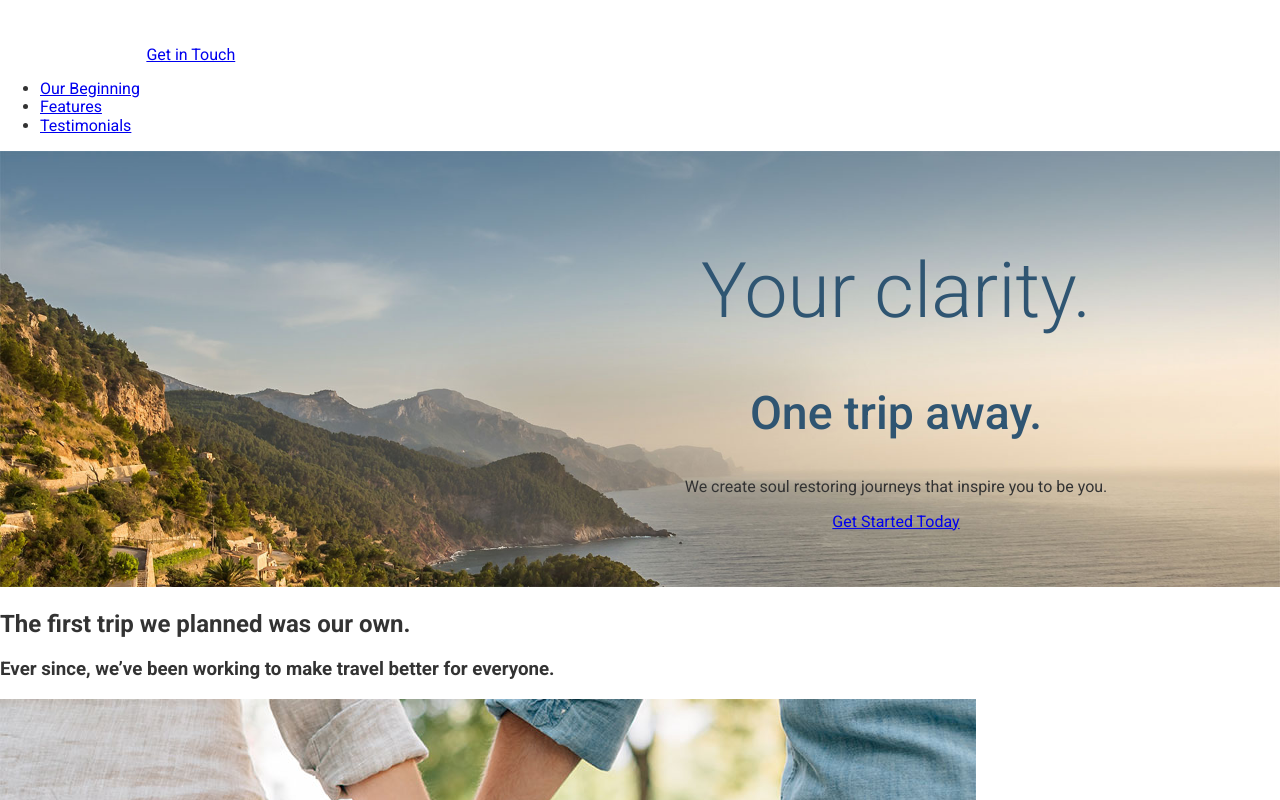
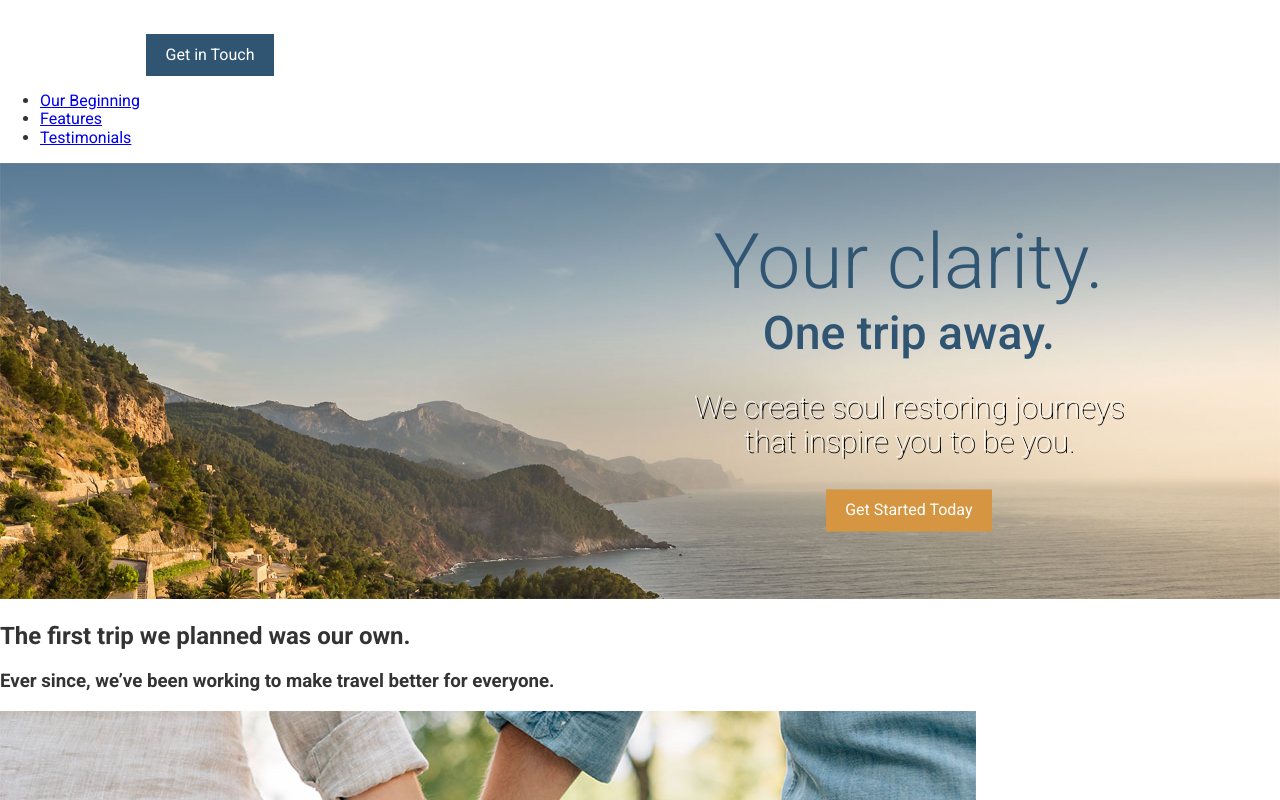
Before and after one commit to stalkers16/travel-site, a plain HTML site: page app/index.html in a window 1280 px wide. Shown: the top 800 px of the page. Drawn offline with Linux system fonts and the light colour scheme.

Commit message:
Implemented Heading over image and a button

```diff
--- /dev/null
+++ b/app/assets/styles/base/_variables.css
@@ -0,0 +1 @@
+$mainBlue:  #2f5572;
--- /dev/null
+++ b/app/assets/styles/modules/_btn.css
@@ -0,0 +1,25 @@
+$mainBlue:  #2f5572;
+$mainOrange: #d59541;
+
+.btn {
+   background-color:$mainBlue;
+   color: #fff;
+   text-decoration: none;
+   padding-top: .75rem;
+   padding-left: 1.2rem;
+   padding-bottom: .75rem;
+   padding-right: 1.2rem;
+   display: inline-block;
+
+   &--orange {
+      background-color: $mainOrange;
+   }
+
+   &--large {
+      font-size: 1.25rem;
+      padding-top: 1.1rem;
+      padding-left: 1.9rem;
+      padding-bottom: 1.1rem;
+      padding-right: 1.9rem;
+   }
+}
--- a/app/assets/styles/modules/_large-hero.css
+++ b/app/assets/styles/modules/_large-hero.css
@@ -1,3 +1,5 @@
+$mainBlue:  #2f5572;
+
 .large-hero {
   position: relative;
 
@@ -5,19 +7,30 @@
     position: absolute;
     top: 50%;
     transform: translateY(-50%);
-    left: 20%;
+    left: 21%;
     width: 100%;
     text-align: center;
   }
   &__title {
     font-weight: 300;
-    color:#2f5572;
+    color:$mainBlue;
     font-size: 4.8rem;
+    margin: 0;
 
   }
   &__subtitle {
     font-weight: 500;
-    color: #2f5572;
+    color: $mainBlue;
     font-size: 2.9rem;
+    margin: 0;
   }
+ &__description {
+   color : white;
+   font-size: 1.875rem;
+   font-weight: 100;
+   text-shadow: 2px 2px 0 rgba(0,0,0,1);
+   max-width: 30rem;
+   margin-left: auto;
+   margin-right: auto;
+ }
 }
--- a/app/assets/styles/styles.css
+++ b/app/assets/styles/styles.css
@@ -1,3 +1,5 @@
+@import 'modules/_btn.css';
 @import 'normalize.css';
 @import 'base/_global.css';
+@import 'base/_variables.css';
 @import 'modules/_large-hero.css';
--- a/app/index.html
+++ b/app/index.html
@@ -10,7 +10,7 @@
 <body>
   <header>
     <img src="assets/images/icons/clear-view-escapes.svg">
-    <a href="#">Get in Touch</a>
+    <a href="#" class= btn >Get in Touch</a>
     <nav>
       <ul>
         <li><a href="#our-beginning">Our Beginning</a></li>
@@ -25,8 +25,8 @@
     <div class="large-hero__text-content">
       <h1 class='large-hero__title' >Your clarity.</h1>
       <h2 class="large-hero__subtitle">One trip away.</h2>
-      <p>We create soul restoring journeys that inspire you to be you.</p>
-      <p><a href="#">Get Started Today</a></p>
+      <p class= "large-hero__description">We create soul restoring journeys that inspire you to be you.</p>
+      <p><a href="#" class="btn btn--orange ">Get Started Today</a></p>
     </div>
   </div>
 
@@ -83,7 +83,7 @@
   </div>
 
   <footer>
-    <p>Copyright &copy; 2019 Clear View Escapes. All rights reserved. <a href="#">Get in Touch</a></p>
+    <p>Copyright &copy; 2019 Clear View Escapes. All rights reserved. <a href="#" class="btn btn--orange">Get in Touch</a></p>
   </footer>
   <!-- Leave this commented out HTML here until you need it for an upcoming "modal" lesson
   <div class="modal">
```
Also changed, not shown: app/bundled.js (+1 -1 lines).
